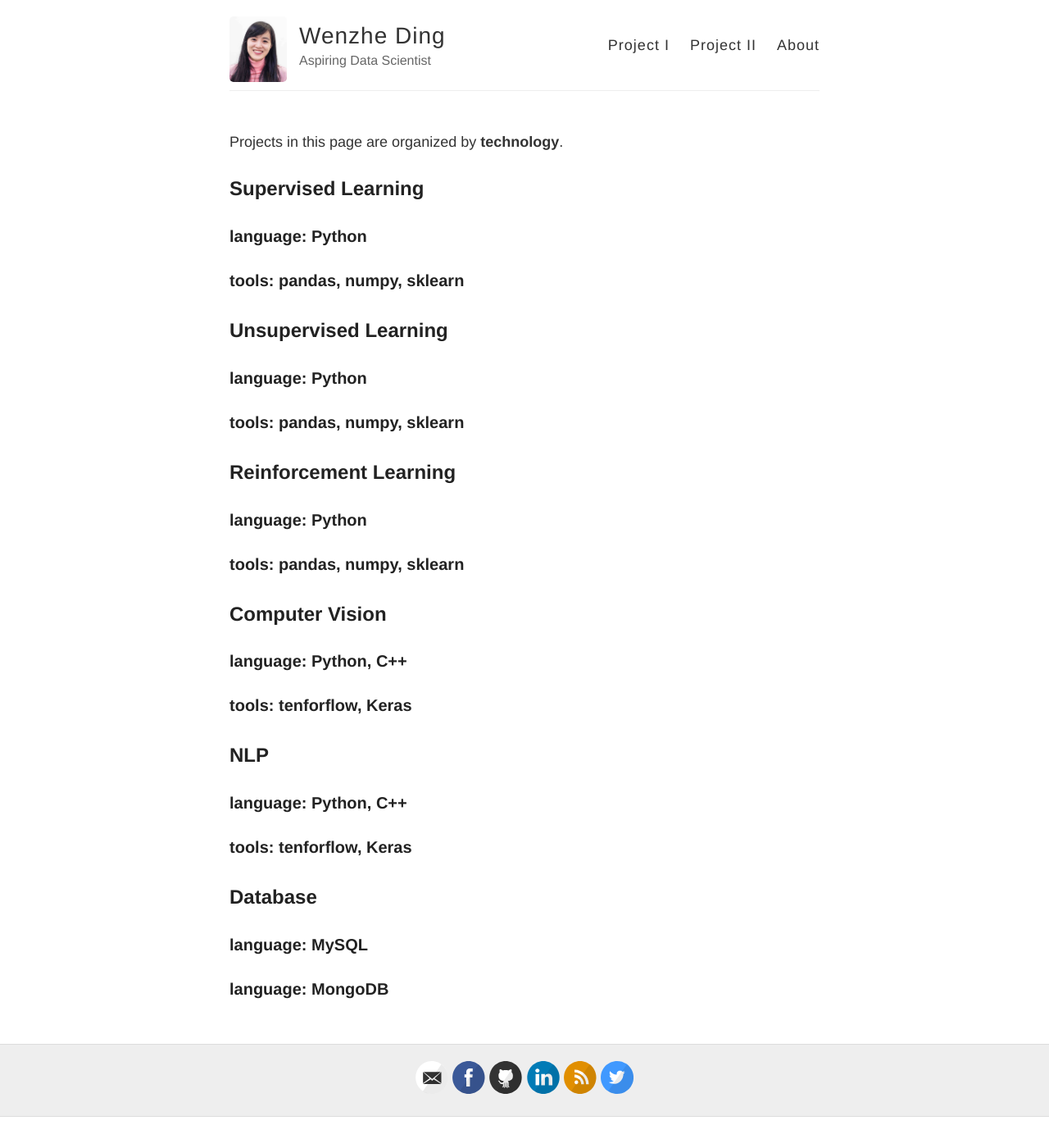
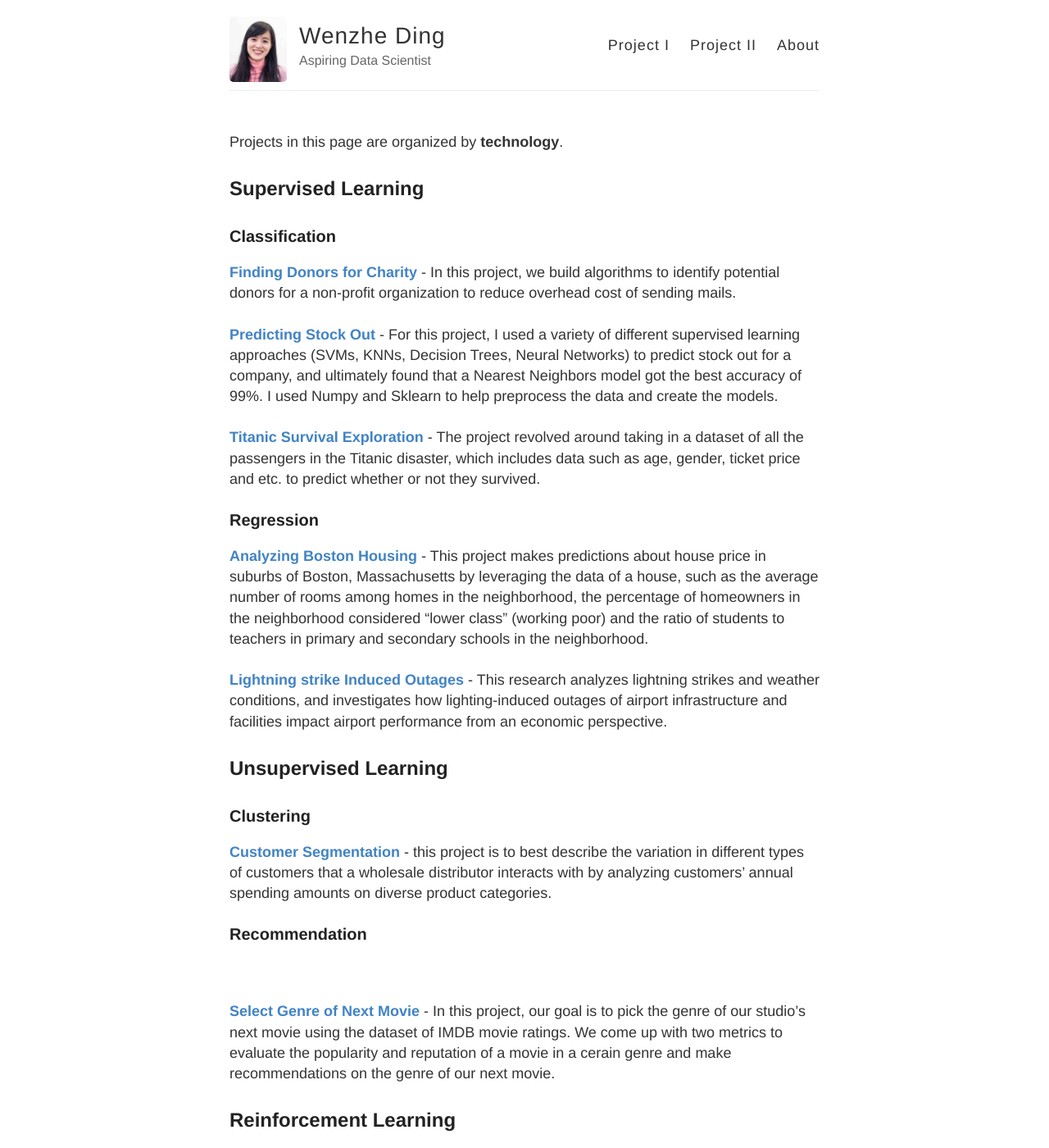
Before and after one commit to wzding/deprecated_wzding.github.io, a Jekyll site: the page built from project2.md, in a window 1280 px wide and 1400 px high. Shown: the whole window at 82% size. Built offline with Jekyll 4.4.1, drawn with Linux system fonts in a browser that asks for light colours; some of the changed text lies outside the part shown.

Commit message:
added projects

```diff
--- a/project2.md
+++ b/project2.md
@@ -6,34 +6,43 @@
 Projects in this page are organized by **technology**.
 
 ## Supervised Learning
-### language: Python
-### tools: pandas, numpy, sklearn
+### Classification
+<a href="https://wzding.github.io/wzding.github.io/projects/Finding_Donors_for_Charity.html" target="_blank">**Finding Donors for Charity**</a> - In this project, we build algorithms to identify potential donors for a non-profit organization to reduce overhead cost of sending mails.
+<br><br><a href="https://wzding.github.io/wzding.github.io/projects/stock_out_prediction.html" target="_blank">**Predicting Stock Out**</a> - For this project, I used a variety of different supervised learning approaches (SVMs, KNNs, Decision Trees, Neural Networks) to predict stock out for a company, and ultimately found that a Nearest Neighbors model got the best accuracy of 99%. I used Numpy and Sklearn to help preprocess the data and create the models.
+<br><br><a href="https://wzding.github.io/wzding.github.io/projects/Titanic_Survival_Exploration.html" target="_blank">**Titanic Survival Exploration**</a> - The project revolved around taking in a dataset of all the passengers in the Titanic disaster, which includes data such as age, gender, ticket price and etc. to predict whether or not they survived.
 
+### Regression
+<a href="https://wzding.github.io/wzding.github.io/projects/Boston_Housing.html" target="_blank">**Analyzing Boston Housing**</a> - This project makes predictions about house price in suburbs of Boston, Massachusetts by leveraging the data of a house, such as the average number of rooms among homes in the neighborhood, the percentage of homeowners in the neighborhood considered "lower class" (working poor) and the ratio of students to teachers in primary and secondary schools in the neighborhood.
+<br><br><a href="https://wzding.github.io/wzding.github.io/projects/LightningstrikeInducedOutages.pdf" target="_blank">**Lightning strike Induced Outages**</a> - This research analyzes lightning strikes and weather conditions, and investigates how lighting-induced outages of airport infrastructure and facilities impact airport performance from an economic perspective.
 
 ## Unsupervised Learning
-### language: Python
-### tools: pandas, numpy, sklearn
-
-
+### Clustering
+<a href="https://wzding.github.io/wzding.github.io/projects/Customer_Segments.html" target="_blank">**Customer Segmentation**</a> - this project is to best describe the variation in different types of customers that a wholesale distributor interacts with by analyzing customers' annual spending amounts on diverse product categories.
+### Recommendation
+<br><br><a href="https://wzding.github.io/wzding.github.io/projects/Select_Genre_of_Next_Movie.html" target="_blank">**Select Genre of Next Movie**</a> - In this project, our goal is to pick the genre of our studio’s next movie using the dataset of IMDB movie ratings. We come up with two metrics to evaluate the popularity and reputation of a movie in a cerain genre and make recommendations on the genre of our next movie.
 
 ## Reinforcement Learning
-### language: Python
-### tools: pandas, numpy, sklearn
-
+<a href="" target="_blank">**Train a Smartcab to Drive**</a> - In this project, we apply reinforcement learning techniques for a self-driving agent in a simplified world to aid it in effectively reaching its destinations in the allotted time.
 
 ## Computer Vision
-### language: Python, C++
-### tools: tenforflow, Keras
-
+<a href="https://wzding.github.io/wzding.github.io/projects/Dog_Identification_App.html" target="_blank">**Developing A Dog Identification App**</a> - This project aims at developing an algorithm that could accept any user-supplied image as input. If a dog is detected in the image, it will provide an estimate of the dog's breed. If a human is detected, it will provide an estimate of the dog breed that is most resembling.
+<br><br><a href="https://wzding.github.io/wzding.github.io/projects/Vehicle_Detection.html" target="_blank">**Vehicle Detection**</a> - In this project, I create a pipeline to detect vehicles on the road in a video from a front-facing camera on a car - there is a bounding box for each vehicle detected.
+<br><br><a href="https://wzding.github.io/wzding.github.io/projects/Object_Detection_MobileNets_SSD.html" target="_blank">**Detecting Cars On The Road**</a> - This project shares similar goal with the one above, detecting cars, people, bikes in a image, but it approaches the goal with a totally different method.
+<br><br><a href="https://wzding.github.io/wzding.github.io/projects/Semantic_Segmentation.html" target="_blank">**Detecting Lane Lines**</a> - In this project, we use semantic segmentation to assign each pixel to the road in a series of images.
 
 ## NLP
-### language: Python, C++
-### tools: tenforflow, Keras
 
 
 ## Database
-### language: MySQL
+<a href="https://wzding.github.io/wzding.github.io/projects/Wrangle_OpenStreetMap.html" target="_blank">**Wrangle Open Street Map Data**</a> - For this project, I selected San Diego, CA, United States in [Open Street Map](https://www.openstreetmap.org) and used data munging techniques, such as assessing the quality of the data for validity, accuracy, completeness, consistency and uniformity, to clean the raw data. I used SQL as the data schema to complete the project.
 
+## Behavior Modeling
+### discrete choice models
+<a href="https://wzding.github.io/wzding.github.io/projects/AirlinesScheduleBlockTimeAdjustmentBehavior.pdf" target="_blank">**A Study on Airlines’ Schedule Block Time Adjustment Behavior**</a> - This study identifies the factors that affect airlines’ schedule block time (the yearly time differences of scheduled departure times and arrival times) and quantifies their impacts.
 
-
-### language: MongoDB
+## Tools I use
+* Language: Python, C++
+* Database: MySQL, MongoDB
+* Data Analysis: pandas, numpy, sklearn,
+* Deep Learning: tenforflowt, Keras
+* Spatial Analytics: ArcGIS
```
